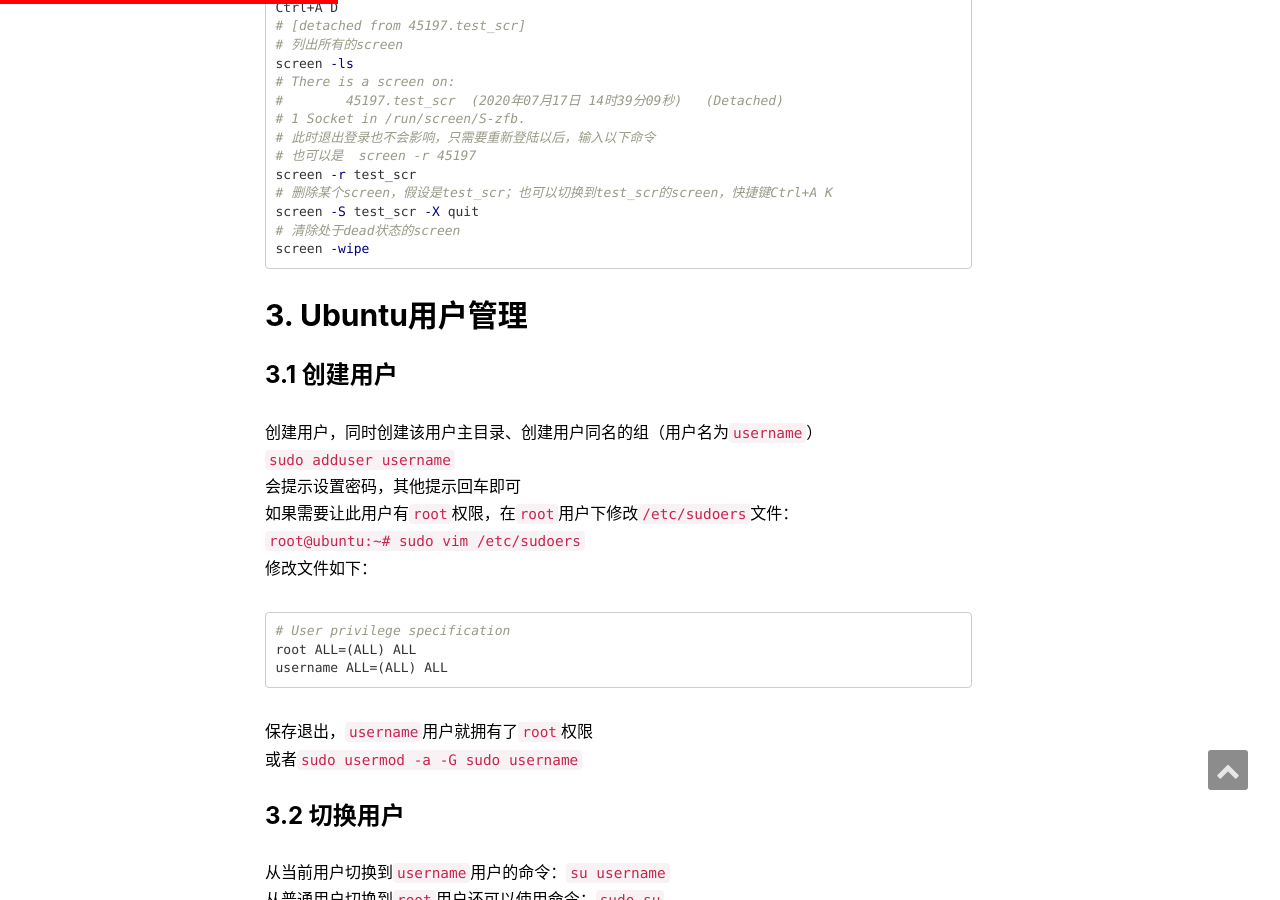
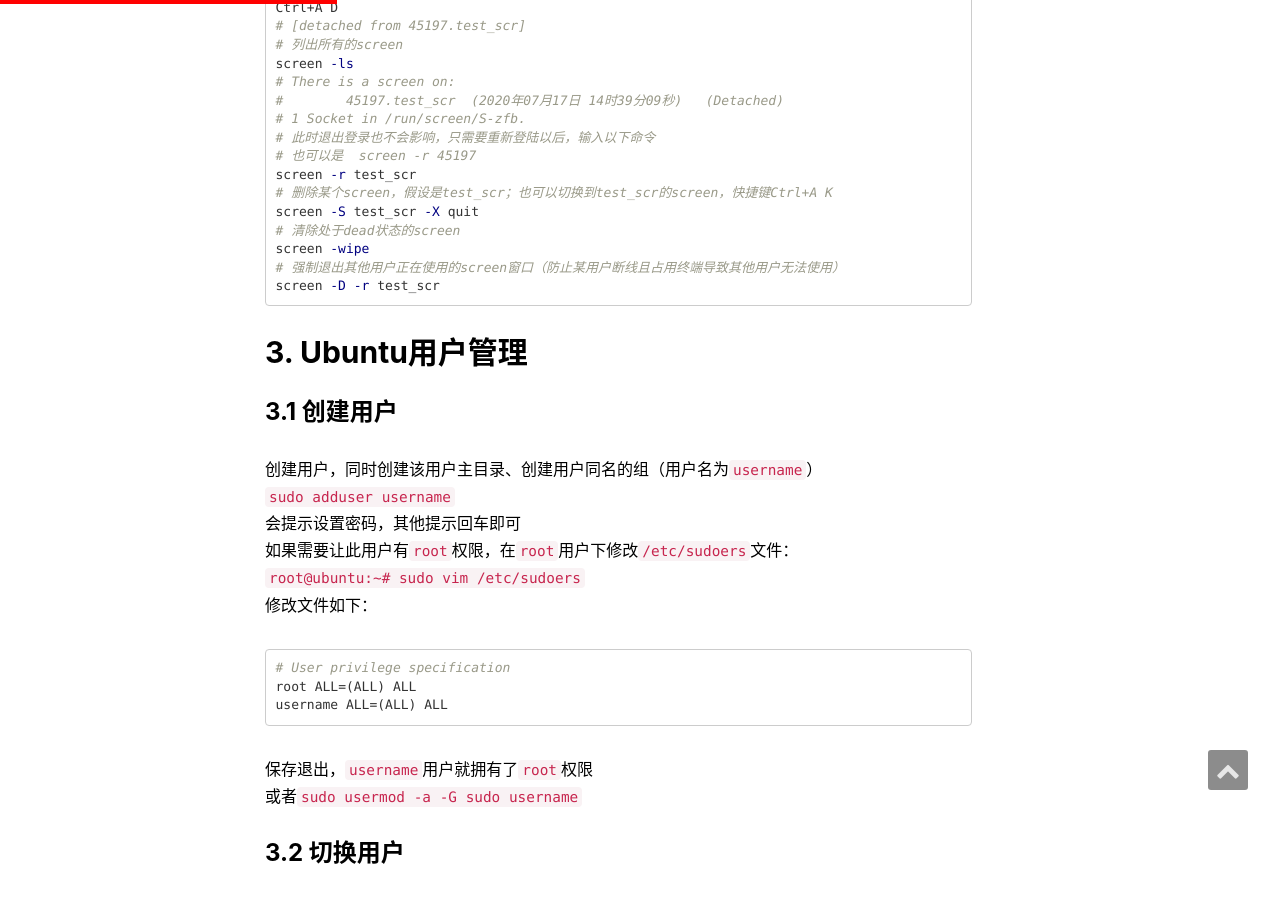
Before and after one commit to zfb132/zfb132.github.com, a Jekyll site: the page built from _posts/2020-07-05-ubuntu_commands.md, in a window 1280 px wide and 900 px high, scrolled down 4946 px. Built offline with Jekyll 4.4.1, drawn with Linux system fonts in a browser that asks for light colours; nearby versions of some CDN libraries; comment, search, counter and statistics services are not loaded.

Commit message:
添加说明

````diff
--- a/_posts/2020-07-05-ubuntu_commands.md
+++ b/_posts/2020-07-05-ubuntu_commands.md
@@ -138,6 +138,8 @@ screen -r test_scr
 screen -S test_scr -X quit
 # 清除处于dead状态的screen
 screen -wipe
+# 强制退出其他用户正在使用的screen窗口（防止某用户断线且占用终端导致其他用户无法使用）
+screen -D -r test_scr
 ```
 ## 3. Ubuntu用户管理
 ### 3.1 创建用户
````
